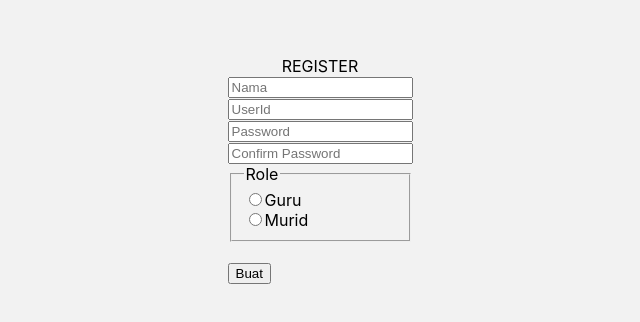
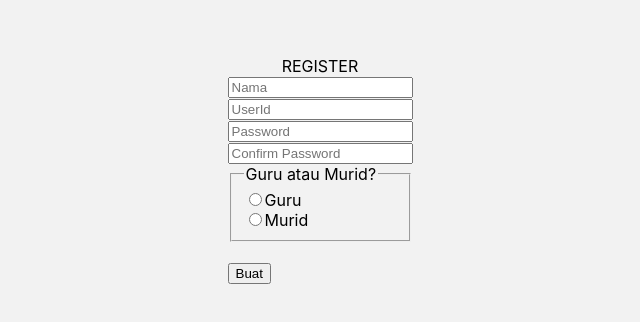
Before and after one commit to jordyf15/sistem-sekolah-pintar, a React (Create React App) app: page /register in a window 1280 px wide. Shown: the part 230-552 px from the top of the page, without its empty margins (320-960 px from the left). Built offline with nearby package versions, Linux system fonts and the light colour scheme; no server answers.

Commit message:
fixing legend

```diff
--- a/src/pages/RegisterPage.js
+++ b/src/pages/RegisterPage.js
@@ -80,7 +80,7 @@ function handleSubmit(event) {
         value={formData.confirmPassword}
         />
         <fieldset>
-        <legend>Role</legend>
+        <legend>Guru atau Murid?</legend>
         <input
         type="radio"
         id="Guru"
```
